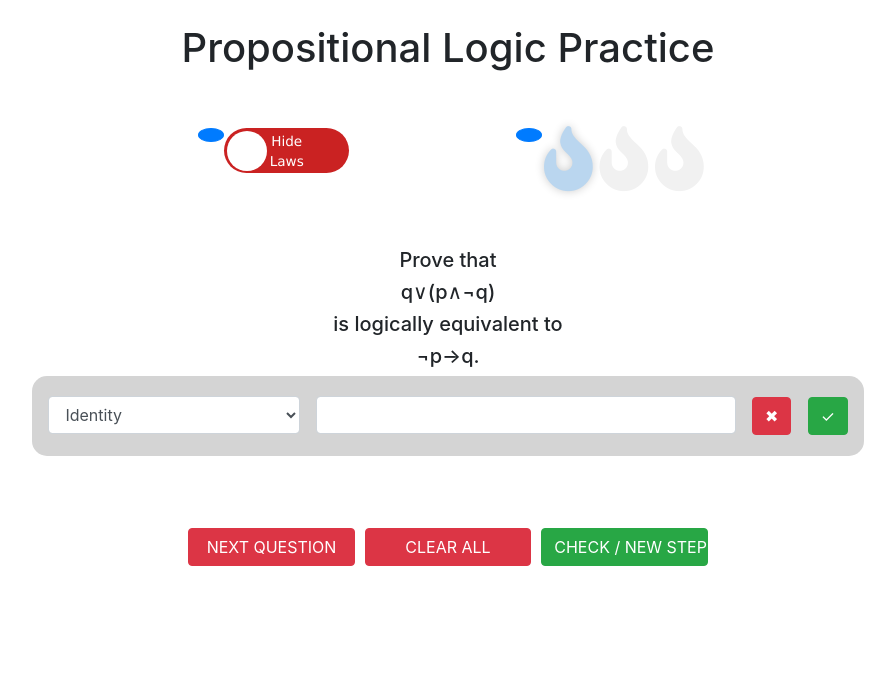
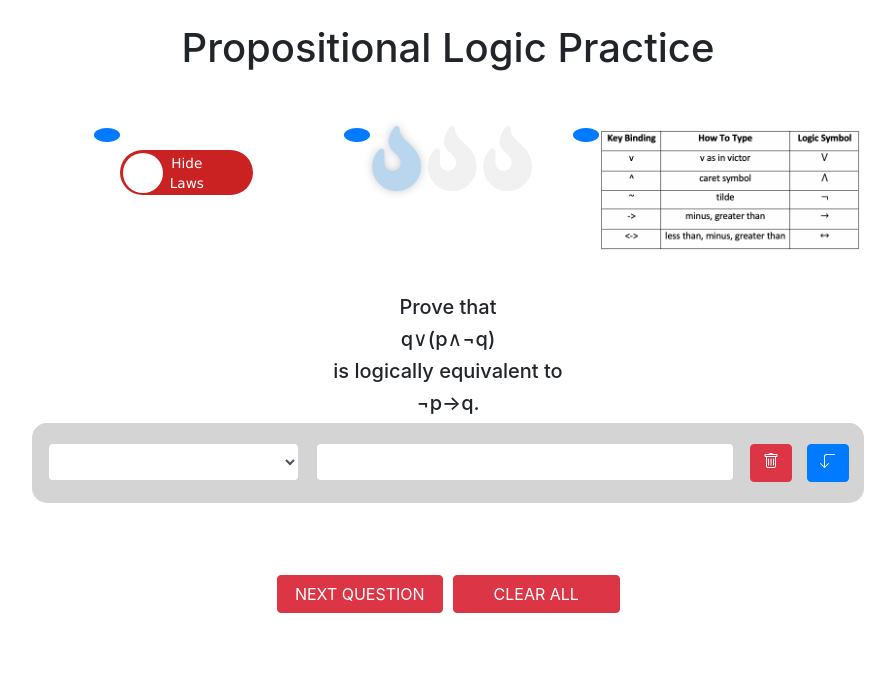
Before and after one commit to nakverma/proof-embeddings, a Flask app: a page that uses logic-questioner/templates/form.html in a window 1280 px wide. Shown: the top 684 px of the page, without its empty margins (192-1087 px from the left). Run offline with Flask 2, Linux system fonts and the light colour scheme; parts of the project's set-up code (start-up, migrations or seed data) failed here and were passed over; some libraries are stand-ins or nearby versions.

Commit message:
Latest frontend updates.

```diff
--- a/logic-questioner/main.py
+++ b/logic-questioner/main.py
@@ -23,6 +23,8 @@ ANSWER_KEY = 'answer_data.csv' # replace with your object key
 STEP_KEY = 'step_data.csv'
 
 s3 = boto3.resource('s3')
+
+S3_LOGGING = False
 
 # TODO: Slider hardcoded change that!
 steps_init = [{"label": "Step 1"}, {"label": "Step 2"}, {"label": "Step 3"}][0:1]
@@ -157,7 +159,7 @@ def select_a_question(difficulty='mild', current_question_text=None):
 
 class StepForm(FlaskForm):
     step = StringField(label="Step")
-    law = SelectField(label="Law", choices=laws)
+    law = SelectField(label="Law", choices=[""] + laws)
     error = None
     delete_button = SubmitField('X')
 
@@ -234,10 +236,6 @@ def solve():
     usr_agent = str(request.user_agent.string).replace(",","")
     t = str(datetime.now())
 
-    # TODO: Implement question difficulty and show/hide laws persistently!
-    # TODO: There are some problems with the clear and delete button in terms of the visual
-    #       persistent changes, investigate these!
-
     if request.method == 'POST':
         for i in range(len(form.steps)):
             if 'delete_%d' % (i + 1) in request.form:
@@ -250,7 +248,7 @@ def solve():
                 return render_template("form.html", form=form)
 
         if "skip" in request.form or ("clear" not in request.form and "next" not in request.form and "end" not in request.form):
-            if not completed_question:
+            if not completed_question and S3_LOGGING:
                 try:
                     s3.Bucket(BUCKET_NAME).download_file(ANSWER_KEY, 'local_answer_data.csv')
                 except botocore.exceptions.ClientError as e:
@@ -268,7 +266,6 @@ def solve():
                     ans_data += "-1\n"
                 else:
                     ans_data += str(len(form.steps) - 1) + "\n"
-
 
                 ans_data_csv.write(ans_data)
                 ans_data_csv.close()
@@ -298,8 +295,11 @@ def solve():
         step_data = []
         # (IP, timestamp, question, step#, law, correct/incorrect)
 
+        for i, step in enumerate(form.steps):
+            # NOTE: Adding this here because we only want to perform the check for the last step
+            if i != len(form.steps) - 1:
+                continue
 
-        for i, step in enumerate(form.steps):
             if not step_input_check(step):
                 has_error = True
                 step.error = 'Please fill this step!'
@@ -312,26 +312,17 @@ def solve():
             elif form.data['mode'] == 'practice' and i == 0 and not check_correct_operation(form.question.text.split('Prove that ')[-1].split(' is')[0], step.data['step'], ops=[step.data['law']], num_ops=3):
                 has_error = True
                 step.error = 'Did NOT apply %s correctly!' % step.data['law']
-
                 step_data.append([req_ip, t, usr_agent, form.question.text, i, step.data['law'], step.data['step'], 0])
-
             elif form.data['mode'] == 'practice' and i != 0 and not check_correct_operation(form.steps[i-1].data['step'], step.data['step'], ops=[step.data['law']], num_ops=3):
                 has_error = True
                 step.error = 'Did NOT apply %s correctly!' % step.data['law']
-
                 step_data.append([req_ip, t, usr_agent, form.question.text, i, step.data['law'], step.data['step'], 0])
             else:
                 step.error = None
-
                 step_data.append([req_ip, t, usr_agent, form.question.text, i, step.data['law'], step.data['step'], 1])
 
         if has_error:
             pass
-        # elif "next" in request.form:
-            # previous_data = form.data
-            # previous_data['steps'].append({"step": "", "csrf_token": ""})
-            # form.__init__(data=previous_data)
-        # elif "end" in request.form:
         elif "next" in request.form:
             previous_data = form.data
             form.__init__(data=previous_data)
@@ -372,29 +363,29 @@ def solve():
                 form.output = 'CORRECT! Press "Next Question" to move on to the next question!'
                 completed_question = True
 
-                try:
-                    s3.Bucket(BUCKET_NAME).download_file(ANSWER_KEY, 'local_answer_data.csv')
-                except botocore.exceptions.ClientError as e:
-                    if e.response['Error']['Code'] == "404":
-                        print("The object does not exist.")
-                    else:
-                        raise
+                if S3_LOGGING:
+                    try:
+                        s3.Bucket(BUCKET_NAME).download_file(ANSWER_KEY, 'local_answer_data.csv')
+                    except botocore.exceptions.ClientError as e:
+                        if e.response['Error']['Code'] == "404":
+                            print("The object does not exist.")
+                        else:
+                            raise
 
-                ans_data_csv = open('local_answer_data.csv', 'a')
+                    ans_data_csv = open('local_answer_data.csv', 'a')
 
-                ans_data = req_ip+","+t+","+usr_agent+","
-                ans_data += form.question.text + ",1," + str(len(form.steps) - 1) + "\n"
+                    ans_data = req_ip+","+t+","+usr_agent+","
+                    ans_data += form.question.text + ",1," + str(len(form.steps) - 1) + "\n"
 
 
-                ans_data_csv.write(ans_data)
-                ans_data_csv.close()
+                    ans_data_csv.write(ans_data)
+                    ans_data_csv.close()
 
-                s3_client = boto3.client('s3')
-                try:
-                    response = s3_client.upload_file('local_answer_data.csv', BUCKET_NAME, ANSWER_KEY)
-                except ClientError as e:
-                    print(e)
-
+                    s3_client = boto3.client('s3')
+                    try:
+                        response = s3_client.upload_file('local_answer_data.csv', BUCKET_NAME, ANSWER_KEY)
+                    except ClientError as e:
+                        print(e)
 
             elif not has_error:
                 previous_data = form.data
@@ -402,7 +393,7 @@ def solve():
                 form.__init__(data=previous_data)
                 form.showlaws = request.form['showlaws']
 
-        if step_data:
+        if step_data and S3_LOGGING:
             step_commad = ""
             for entry in step_data:
                 for item in entry:
--- a/logic-questioner/templates/form.html
+++ b/logic-questioner/templates/form.html
@@ -10,29 +10,21 @@
 {% from "includes/formhelpers.html" import render_field %}
 
 <form id="form" action="" method="POST" style="width: 75%; margin: 0 auto;">
-    <div style="width: 100%; margin: 0 auto;">
+    <div style="width: 100%; margin: 0 auto; padding-bottom: 20%;">
 
+        <div style="width: 20%; margin-left: 7.5%; float: left;">
             <p class="btn btn-primary" data-toggle="tooltip" title="Toggle this button to show the law table for assistance during your practice."
-           style="float:left; border-radius: 100%; font-size: 0.5%; margin-left: 20%;">
+               style="float:left; border-radius: 100%; font-size: 0.5%;">
                 <i class="fa fa-info"></i>
             </p>
-        <label class="switch" style="width: 15%; float: left; margin-right: 10%;">
+            <label class="switch" style="width: 80%; float: left; margin-top:13.5%;">
                 <input type="checkbox" id="tog_btn_show_laws">
                 <div class="slidershowlaws round">
                     <span class="on" style="font-size: 85%; text-align: center;">Show Laws</span>
                     <span class="off" style="font-size: 85%; text-align: center;">Hide Laws</span>
                 </div>
             </label>
-
-        <!--
-        <div style="width:20%; float: left; margin-left: 10%;">
-            <p class="btn btn-primary" data-toggle="tooltip" title="Toggle between 'Practice' mode for checks on every new step and 'Test' mode for a final check when the 'Check' button is pressed."
-               style="float: left; border-radius: 100%; font-size: 0.5%;">
-                <i class="fa fa-info"></i>
-            </p>
-            {{ render_field(form.mode, class="radio") }}
         </div>
-        -->
 
         <div style="width: 20%; margin-left: 10%; float: left;">
             <p class="btn btn-primary" data-toggle="tooltip" title='Choose the difficulty of the questions using "Next Question" button. Left-most is the mildest, and right-most is the most spicy!'
@@ -44,13 +36,14 @@
             </div>
         </div>
 
+        <div style="width:35%; float: left; margin-left: 7.5%;">
+            <p class="btn btn-primary" data-toggle="tooltip" title="Please use the key bindings given below to produce the desired logic syntax."
+               style="float: left; border-radius: 100%; font-size: 0.5%;">
+                <i class="fa fa-info"></i>
+            </p>
+            <img src="{{url_for('static', filename='key_bindings.png')}}" alt="Key Bindings Image" style="width:89.9%;"/>
         </div>
-
-    <br />
-    <br />
-    <br />
-    <br />
-    <br />
+    </div>
 
     <h5 style="text-align: center;">{{ ' '.join(form.question.text.split()[:2]) }}</h5>
     <h5 style="text-align: center;">{{ form.question.text.split()[2] }}</h5>
@@ -62,21 +55,43 @@
 
         <div style="width:100%; padding-left:2%; height:80px; border-radius: 15px; background: #D4D4D4; display: flex; align-items: center;">
             <div style="width:33%; margin-right:2%; float: left; padding-top:1%">
-                {{ render_field(string_field.law, class="form-control") }}
+                {% if string_field.error and ('Did NOT apply' in string_field.error or 'law' in string_field.error) %}
+                    {{ render_field(string_field.law, style="border-color: red", class="form-control", required=False) }}
+                {% elif string_field.error or loop.index == form.steps.__len__() %}
+                    {{ render_field(string_field.law, class="form-control", required=False) }}
+                {% else %}
+                    {{ render_field(string_field.law, class="form-control", required=False, style="pointer-events: none;") }}
+                {% endif %}
             </div>
             <div style="width:55%; float: left; padding-top:1%" class="autocomplete">
                 {% if string_field.error %}
-                    {{ render_field(string_field.step, style="border-color: red", class="form-control", autocomplete="off", errors=string_field.error) }}
+                    {{ render_field(string_field.step, style="border-color: red", class="form-control", onkeydown="captureEnter(event)", autocomplete="off", errors=string_field.error) }}
+                {% elif loop.index == form.steps.__len__()  %}
+                    {{ render_field(string_field.step, class="form-control", onkeydown="captureEnter(event)", autocomplete="off") }}
                 {% else %}
-                    {{ render_field(string_field.step, class="form-control", autocomplete="off") }}
+                    {{ render_field(string_field.step, style="border-color: #008000", class="form-control", autocomplete="off", readonly="readonly") }}
                 {% endif %}
             </div>
+            {% if loop.index == form.steps.__len__() %}
                 <div style="width:5%; margin-left: 2%; float: left;">
-                <button type="submit" class="btn btn-danger" name="delete_{{ loop.index|string }}" value="&#x2716;">&#x2716;</button>
+                    <button type="submit" class="btn btn-danger" name="delete_{{ loop.index|string }}">
+                        <svg width="1em" height="1em" viewBox="0 0 16 16" class="bi bi-trash" fill="currentColor" xmlns="http://www.w3.org/2000/svg">
+                            <path d="M5.5 5.5A.5.5 0 0 1 6 6v6a.5.5 0 0 1-1 0V6a.5.5 0 0 1 .5-.5zm2.5 0a.5.5 0 0 1 .5.5v6a.5.5 0 0 1-1 0V6a.5.5 0 0 1 .5-.5zm3 .5a.5.5 0 0 0-1 0v6a.5.5 0 0 0 1 0V6z"/>
+                            <path fill-rule="evenodd" d="M14.5 3a1 1 0 0 1-1 1H13v9a2 2 0 0 1-2 2H5a2 2 0 0 1-2-2V4h-.5a1 1 0 0 1-1-1V2a1 1 0 0 1 1-1H6a1 1 0 0 1 1-1h2a1 1 0 0 1 1 1h3.5a1 1 0 0 1 1 1v1zM4.118 4L4 4.059V13a1 1 0 0 0 1 1h6a1 1 0 0 0 1-1V4.059L11.882 4H4.118zM2.5 3V2h11v1h-11z"/>
+                        </svg>
+                    </button>
                 </div>
                 <div style="width:5%; margin-left: 2%; margin-right: 2%; float: left;">
-                <button type="submit" class="btn btn-success" name="next" value="&#x2713;">&#x2713;</button>
+                    <button type="submit" id="next" class="btn btn-primary" name="next">
+                        <svg width="1em" height="1em" viewBox="0 0 16 16" class="bi bi-arrow-90deg-down" fill="currentColor" xmlns="http://www.w3.org/2000/svg">
+                            <path fill-rule="evenodd" d="M4.854 14.854a.5.5 0 0 1-.708 0l-4-4a.5.5 0 0 1 .708-.708L4 13.293V3.5A2.5 2.5 0 0 1 6.5 1h8a.5.5 0 0 1 0 1h-8A1.5 1.5 0 0 0 5 3.5v9.793l3.146-3.147a.5.5 0 0 1 .708.708l-4 4z"/>
+                        </svg>
+                    </button>
                 </div>
+            {% else %}
+                <div style="width:5%; margin-left: 2%; float: left;"> </div>
+                <div style="width:5%; margin-left: 2%; margin-right: 2%; float: left;"> </div>
+            {% endif %}
         </div>
         <br/>
 
@@ -89,8 +104,8 @@
         <button onclick="openForm()" type="button" class="btn btn-danger" name="skip" value="SKIP" style="width: 20%;">NEXT QUESTION</button>
         <span style="width: 10px"></span>
         <button type="submit" class="btn btn-danger" name="clear" value="CLEAR" style="width: 20%;">CLEAR ALL</button>
-        <span style="width: 10px"></span>
-        <button type="submit" class="btn btn-success" name="next" value="NEXT" style="width: 20%;">CHECK / NEW STEP</button>
+        <!-- <span style="width: 10px"></span> -->
+        <!-- <button type="submit" class="btn btn-success" name="next" value="NEXT" style="width: 20%;">CHECK / NEW STEP</button> -->
         <!-- <span style="width: 10px"></span> -->
         <!-- <button type="submit" class="btn btn-success" name="end" value="END" style="width: 20%;">CHECK</button> -->
     </div>
@@ -115,6 +130,13 @@
     <button type="button" class="btn btn-danger" style="margin: 0 auto; display: block; " onclick="closeForm()">CLOSE</button>
 </div>
 <script type="text/javascript">
+    function captureEnter(e){
+        var key=e.keyCode || e.which;
+        if (key==13){
+            var nextButton = document.getElementById("next");
+            nextButton.click(); // this will trigger the click event
+        }
+    }
     function openForm() {
         document.getElementById("form").style.opacity = 0.25;
         document.getElementById("form").style.pointerEvents = "none";
--- a/logic-questioner/templates/layout.html
+++ b/logic-questioner/templates/layout.html
@@ -87,9 +87,9 @@
     }
 
     input:checked + .slidershowlaws:before {
-      -webkit-transform: translateX(80px);
-      -ms-transform: translateX(80px);
-      transform: translateX(80px);
+      -webkit-transform: translateX(89px);
+      -ms-transform: translateX(89px);
+      transform: translateX(89px);
     }
 
     fieldset.inlineLabels ul {list-style:none}
```
Lines whose indentation alone changed are shown as unchanged.
